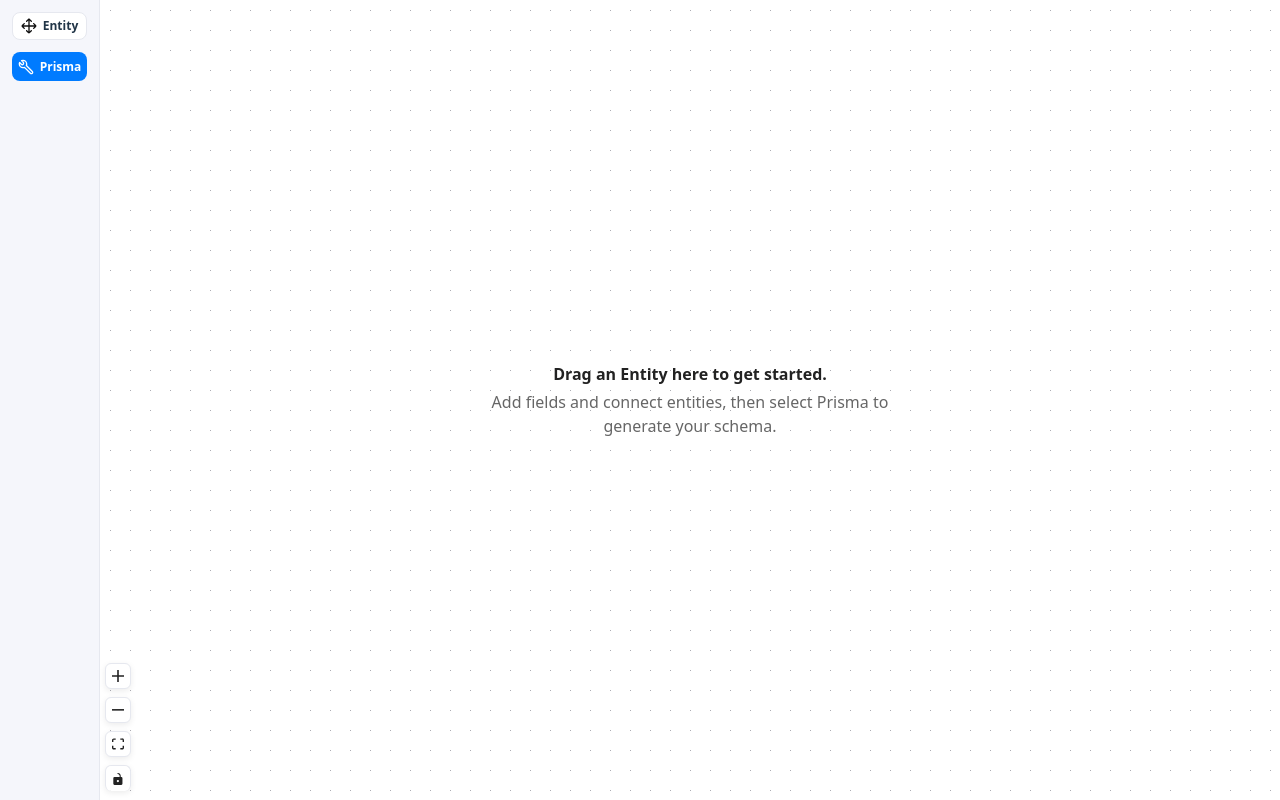
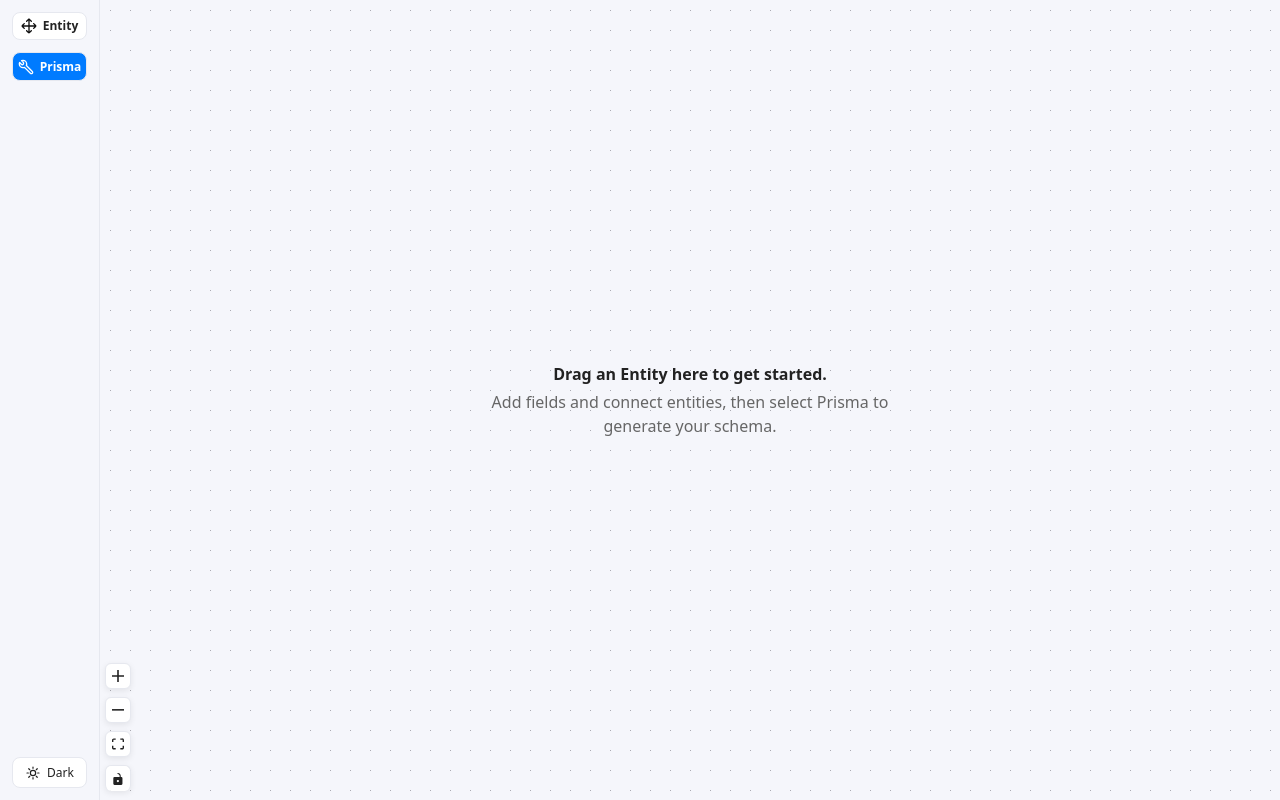
Before and after one commit to FahadulShadhin/erd-to-prisma, a React (Vite) app: page / in a window 1280 px wide. Built offline with nearby package versions, Linux system fonts and the light colour scheme.

Commit message:
Implement theme toggle functionality and update styles for dark mode

```diff
--- a/src/App.css
+++ b/src/App.css
@@ -89,6 +89,34 @@ html, body, #root {
   filter: brightness(0) invert(1);
 }
 
+.theme-toggle {
+  display: flex;
+  align-items: center;
+  justify-content: center;
+  gap: 6px;
+  margin-top: auto;
+  padding: 6px 4px;
+  border: 1px solid var(--color-border);
+  border-radius: 8px;
+  background: var(--color-bg-secondary);
+  color: var(--color-text);
+  font-size: 12px;
+}
+
+.theme-toggle:hover {
+  border-color: var(--color-accent);
+}
+
+.theme-toggle svg {
+  width: 16px;
+  height: 16px;
+  fill: none;
+  stroke: currentColor;
+  stroke-linecap: round;
+  stroke-linejoin: round;
+  stroke-width: 1.8;
+}
+
 .dnd-table-grid {
   padding: 6px 0;
 }
--- a/src/App.tsx
+++ b/src/App.tsx
@@ -10,6 +10,9 @@ import EnumModal from './components/EnumModal'
 import { useCallback, useMemo, useRef, useEffect, useState } from 'react'
 import { NodesContext } from './context/NodesContext'
 
+type Theme = 'light' | 'dark'
+const THEME_STORAGE_KEY = 'erd-to-prisma:theme'
+
 export { NodesContext }
 
 export const useNodesData = () => {
@@ -18,16 +21,39 @@ export const useNodesData = () => {
 }
 
 export default function App() {
+  const [theme, setTheme] = useState<Theme>(() => {
+    try {
+      const savedTheme = localStorage.getItem(THEME_STORAGE_KEY)
+      if (savedTheme === 'light' || savedTheme === 'dark') return savedTheme
+    } catch (error) {
+      console.error('Unable to read the saved theme preference.', error)
+    }
+
+    return window.matchMedia('(prefers-color-scheme: dark)').matches ? 'dark' : 'light'
+  })
+
+  useEffect(() => {
+    document.documentElement.dataset.theme = theme
+    try {
+      localStorage.setItem(THEME_STORAGE_KEY, theme)
+    } catch (error) {
+      console.error('Unable to save the theme preference.', error)
+    }
+  }, [theme])
+
   return (
     <div className="app-container">
       <ReactFlowProvider>
-        <FlowCanvasWrapper />
+        <FlowCanvasWrapper
+          theme={theme}
+          onToggleTheme={() => setTheme((currentTheme) => currentTheme === 'light' ? 'dark' : 'light')}
+        />
       </ReactFlowProvider>
     </div>
   )
 }
 
-function FlowCanvasWrapper() {
+function FlowCanvasWrapper({ theme, onToggleTheme }: { theme: Theme; onToggleTheme: () => void }) {
   const persisted = useMemo(() => {
     try {
       const raw = localStorage.getItem('erd-to-prisma:flow')
@@ -268,6 +294,8 @@ function FlowCanvasWrapper() {
   return (
     <NodesContext.Provider value={{ nodes: nodesWithCallbacks, edges, enums, addEnum, removeEnum, enumEditor, openEnumEditor, closeEnumEditor, openDropdown, openFieldDropdown, closeFieldDropdown }}>
       <AppContent
+        theme={theme}
+        onToggleTheme={onToggleTheme}
         nodes={nodesWithCallbacks}
         edges={edges}
         onNodesChange={onNodesChange}
@@ -312,6 +340,8 @@ function FlowCanvasWrapper() {
 }
 
 function AppContent({
+  theme,
+  onToggleTheme,
   nodes,
   edges,
   onNodesChange,
@@ -325,7 +355,7 @@ function AppContent({
 }: any) {
   return (
     <>
-      <Sidebar />
+      <Sidebar theme={theme} onToggleTheme={onToggleTheme} />
       <div className="canvas">
         {nodes.length === 0 && (
           <div className="canvas-empty-state">
@@ -334,6 +364,7 @@ function AppContent({
           </div>
         )}
         <ReactFlow
+          colorMode={theme}
           nodes={nodes}
           edges={edges}
           onNodesChange={onNodesChange}
--- a/src/components/RelationEdge.tsx
+++ b/src/components/RelationEdge.tsx
@@ -57,7 +57,7 @@ export default function RelationEdge({
 
   return (
     <>
-      <BaseEdge id={id} path={edgePath} style={{ stroke: 'var(--color-border)', strokeWidth: selected ? 2 : 1 }} />
+      <BaseEdge id={id} path={edgePath} style={{ stroke: 'var(--color-relation-edge)', strokeWidth: selected ? 2 : 1 }} />
 
       {/* Source Marker */}
       <text
--- a/src/components/Sidebar.tsx
+++ b/src/components/Sidebar.tsx
@@ -32,7 +32,7 @@ function getInitialTableData(): TableNodeData {
   }
 }
 
-export default function Sidebar() {
+export default function Sidebar({ theme, onToggleTheme }: { theme: 'light' | 'dark'; onToggleTheme: () => void }) {
   const nodesContext = useContext(NodesContext)
   const [schema, setSchema] = useState<string>('')
   const [open, setOpen] = useState(false)
@@ -72,6 +72,22 @@ export default function Sidebar() {
         <img src={buildIcon} alt="Build Prisma" style={{ width: '16px', height: '16px' }} />
         <span className="dnd-table-header">Prisma</span>
       </button>
+      <button
+        className="theme-toggle"
+        type="button"
+        onClick={onToggleTheme}
+        aria-label={`Switch to ${theme === 'light' ? 'dark' : 'light'} theme`}
+        title={`Switch to ${theme === 'light' ? 'dark' : 'light'} theme`}
+      >
+        <svg aria-hidden="true" viewBox="0 0 24 24"        >
+          {theme === 'light' ? (
+            <path d="M12 3v2m0 14v2M5.64 5.64l1.42 1.42m9.88 9.88 1.42 1.42M3 12h2m14 0h2M5.64 18.36l1.42-1.42m9.88-9.88 1.42-1.42M12 8a4 4 0 1 0 0 8 4 4 0 0 0 0-8Z" />
+          ) : (
+            <path d="M20.9 13A9 9 0 0 1 11 3.1 9 9 0 1 0 20.9 13Z" />
+          )}
+        </svg>
+        <span>{theme === 'light' ? 'Dark' : 'Light'}</span>
+      </button>
       {/* Enums list removed from sidebar per request */}
       <PrismaModal open={open} schema={schema} onClose={() => setOpen(false)} />
     </div>
--- a/src/index.css
+++ b/src/index.css
@@ -11,11 +11,13 @@
   --color-text: #222;
   --color-text-secondary: #666;
   --color-border: #e6e8ef;
+  --color-relation-edge: #8992a3;
   --color-accent: #007bff;
   --color-modal-bg: #fff;
   --color-modal-body: #fafafa;
+  --filter: none;
 
-  color-scheme: light dark;
+  color-scheme: light;
   color: var(--color-text);
   background-color: var(--color-bg);
 
@@ -25,18 +27,37 @@
   -moz-osx-font-smoothing: grayscale;
 }
 
+:root[data-theme='dark'] {
+  --color-bg: #181a20;
+  --color-bg-secondary: #23262f;
+  --color-bg-tertiary: #23262f;
+  --color-text: #f5f6fa;
+  --color-text-secondary: #b0b3c6;
+  --color-border: #353945;
+  --color-relation-edge: #353945;
+  --color-accent: #4f8cff;
+  --color-modal-bg: #23262f;
+  --color-modal-body: #181a20;
+  --filter: brightness(0) invert(1);
+  color-scheme: dark;
+  color: var(--color-text);
+  background-color: var(--color-bg);
+}
+
 @media (prefers-color-scheme: dark) {
-  :root {
+  :root:not([data-theme]) {
     --color-bg: #181a20;
     --color-bg-secondary: #23262f;
     --color-bg-tertiary: #23262f;
     --color-text: #f5f6fa;
     --color-text-secondary: #b0b3c6;
     --color-border: #353945;
+    --color-relation-edge: #353945;
     --color-accent: #4f8cff;
     --color-modal-bg: #23262f;
     --color-modal-body: #181a20;
     --filter: brightness(0) invert(1);
+    color-scheme: dark;
     color: var(--color-text);
     background-color: var(--color-bg);
   }
@@ -44,11 +65,11 @@
 
 a {
   font-weight: 500;
-  color: #646cff;
+  color: var(--color-accent);
   text-decoration: inherit;
 }
 a:hover {
-  color: #535bf2;
+  color: var(--color-accent);
 }
 
 body {
@@ -71,27 +92,16 @@ button {
   font-size: 1em;
   font-weight: 500;
   font-family: inherit;
-  background-color: #1a1a1a;
+  background-color: var(--color-bg-tertiary);
+  color: var(--color-text);
+  border: 1px solid var(--color-border);
   cursor: pointer;
   transition: border-color 0.25s;
 }
 button:hover {
-  border-color: #646cff;
+  border-color: var(--color-accent);
 }
 button:focus,
 button:focus-visible {
   outline: 4px auto -webkit-focus-ring-color;
 }
-
-@media (prefers-color-scheme: light) {
-  :root {
-    color: #213547;
-    background-color: #ffffff;
-  }
-  a:hover {
-    color: #747bff;
-  }
-  button {
-    background-color: #f9f9f9;
-  }
-}
```
